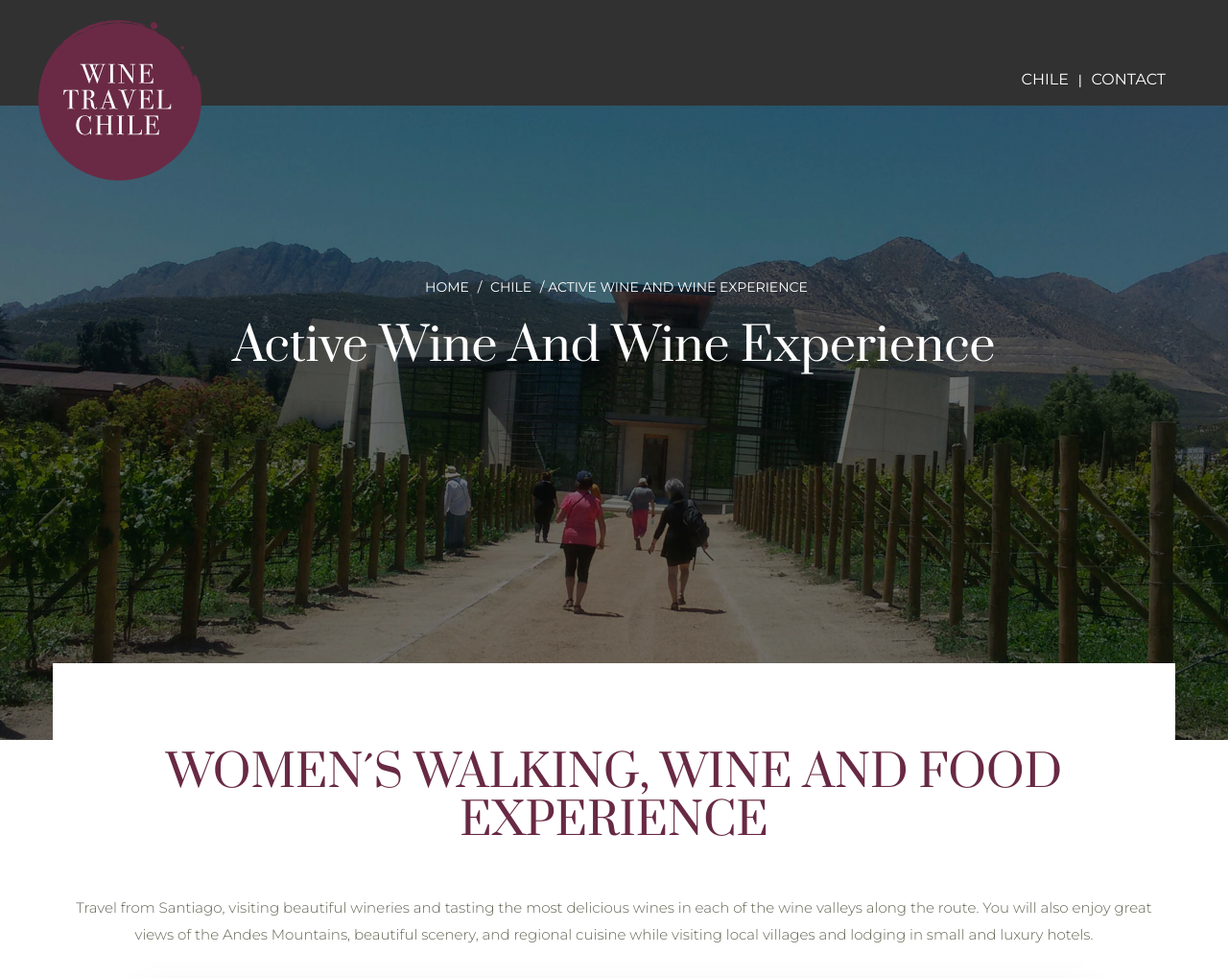
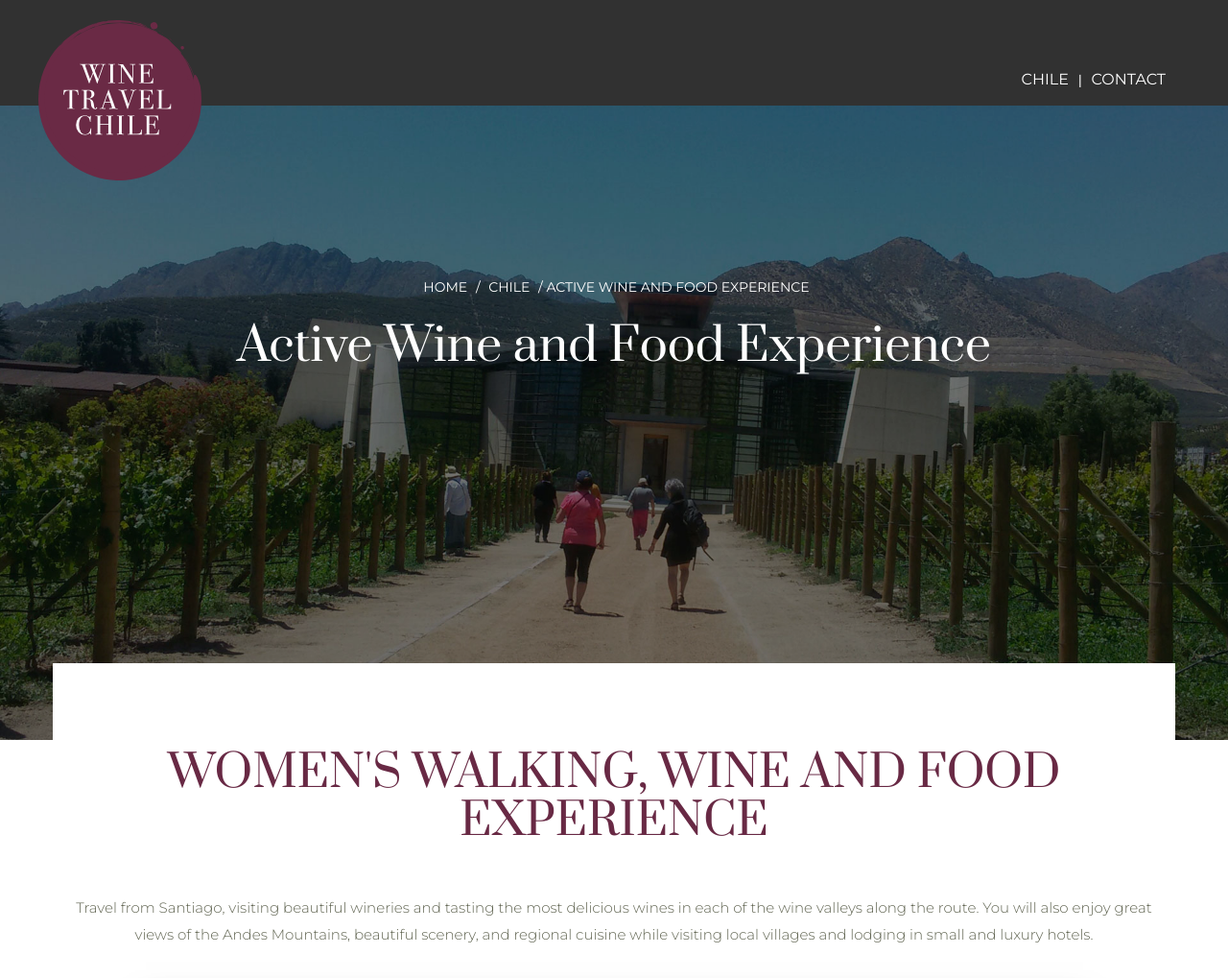
Before and after one commit to fchristiansen/winetravelchile, a PHP site: page /active-wine-and-wine-experience.php in a window 1280 px wide. Shown: the top 1019 px of the page at 96% size. Run offline with PHP 8.4, Linux system fonts and the light colour scheme; grey boxes are pictures that could not be loaded.

Commit message:
correcciones títulos

```diff
--- a/active-wine-and-wine-experience.php
+++ b/active-wine-and-wine-experience.php
@@ -9,7 +9,7 @@
 				<div class="row">
 					<div class="bloque clearfix mt-0">
 						<div class="col-sm-12 text-center">
-							<h4>WOMEN´S WALKING, WINE AND FOOD EXPERIENCE</h4>
+							<h4>WOMEN'S WALKING, WINE AND FOOD EXPERIENCE</h4>
 							<p>Travel from Santiago, visiting beautiful wineries and tasting the most delicious wines in each of the wine valleys along the route. You will also enjoy great views of the Andes Mountains, beautiful scenery, and regional cuisine while visiting local villages and lodging in small and luxury hotels. </p>
 						</div>
 					</div>
--- a/slider-awawe.php
+++ b/slider-awawe.php
@@ -6,8 +6,8 @@
 		          <!-- 1920 x 550 -->
 		          	<div class="carousel-info">
 		          		<div class="carousel-info-inner">
-		          			<p class="hidden-xs"><a href="index.php">Home</a> / <a href="javascript:void(0);">Chile</a> / Active Wine And Wine Experience</p>
-		          			<h2>Active Wine And Wine Experience</h2>
+		          			<p class="hidden-xs"><a href="index.php">Home</a> / <a href="javascript:void(0);">Chile</a> / Active Wine And Food Experience</p>
+		          			<h2>Active Wine and Food Experience</h2>
 		          			<p class="hidden-xs hide-beta">
 			          			<a href="javascript:void(0);" class="active">WOMEN'S WALKING, WINE AND FOOD EXPERIENCE</a> |
 		          				<a href="javascript:void(0);">CHILE ACTIVE COASTAL WINE EXPERIENCE</a>
```
